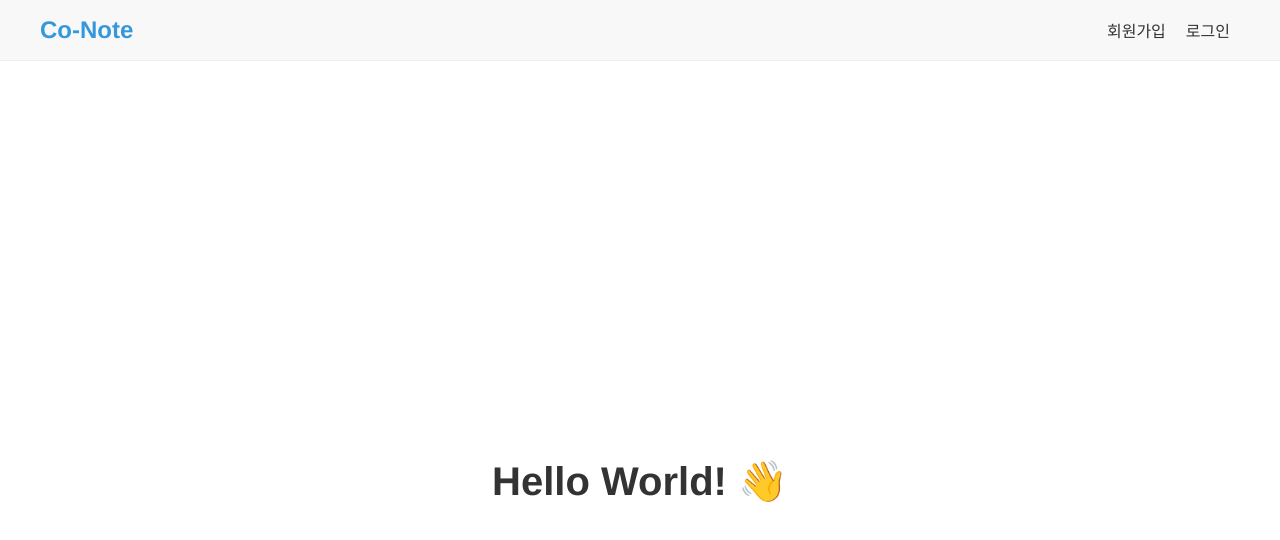
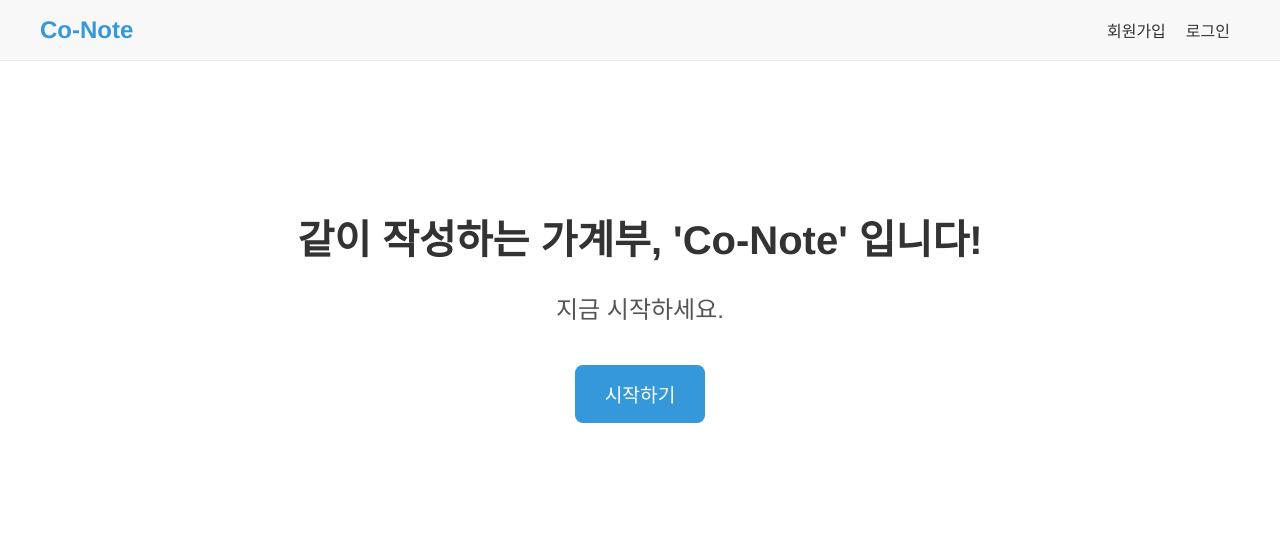
Before and after one commit to team-moira-zzz/co-note-frontend, a Vue app: page / in a window 1280 px wide. Shown: the top 540 px of the page. Built offline with nearby package versions, Linux system fonts and the light colour scheme.

Commit message:
홈 화면 임시 수정

```diff
--- a/src/views/HomeView.vue
+++ b/src/views/HomeView.vue
@@ -1,25 +1,104 @@
 <script setup>
+import { useRouter } from 'vue-router';
+import { isLoggedIn } from '@/stores/authStore';
+
+const router = useRouter();
+
+const startApp = () => {
+    router.push('/login');
+};
+
+const startSolo = () => {
+    console.log("혼자 작성할래요 클릭됨.");
+};
+
+const startGroup = () => {
+    console.log("같이 작성할래요 클릭됨.");
+};
 </script>
 
 <template>
   <div class="home-container">
-    <h1>Hello World! 👋</h1>
+    <div v-if="isLoggedIn" class="logged-in-content">
+      <h1>같이 작성하는 가계부, 'Co-Note' 입니다.</h1>
+      <p class="subtitle">지금 시작하세요!</p>
+
+      <div v-if="false" class="group-list">
+        </div>
+
+      <div v-else class="start-buttons">
+        <button @click="startSolo" class="start-btn solo">혼자 작성할래요</button>
+        <button @click="startGroup" class="start-btn group">같이 작성할래요</button>
+      </div>
+    </div>
+
+    <div v-else class="logged-out-content">
+      <h1>같이 작성하는 가계부, 'Co-Note' 입니다!</h1>
+      <p class="subtitle">지금 시작하세요.</p>
+      <button @click="startApp" class="start-btn primary">시작하기</button>
+    </div>
+
   </div>
 </template>
 
 <style scoped>
 .home-container {
   display: flex;
-  justify-content: center;
+  flex-direction: column;
+  justify-content: flex-start;
   align-items: center;
-  height: 100vh;
+  min-height: calc(100vh - 60px);
   width: 100%;
-  margin: 0;
-  padding: 0;
+  padding-top: 100px;
+  text-align: center;
 }
 
 h1 {
   font-size: 2.5em;
   color: #333;
+  margin-bottom: 10px;
+}
+
+.subtitle {
+    font-size: 1.5em;
+    color: #555;
+    margin-bottom: 40px;
+}
+
+.start-buttons {
+  display: flex;
+  gap: 20px;
+  justify-content: center;
+}
+
+.start-btn {
+  padding: 15px 30px;
+  font-size: 1.2em;
+  border: none;
+  border-radius: 8px;
+  cursor: pointer;
+  transition: background-color 0.2s, transform 0.1s;
+}
+
+.start-btn:active {
+    transform: scale(0.98);
+}
+
+.start-btn.primary, .start-btn.group {
+  background-color: #3498db;
+  color: white;
+}
+
+.start-btn.solo {
+  background-color: #bdc3c7;
+  color: #333;
+}
+
+.start-btn.primary:hover, .start-btn.group:hover {
+  background-color: #2980b9;
+}
+
+.start-btn.solo:hover {
+    background-color: #95a5a6;
 }
 </style>
```
